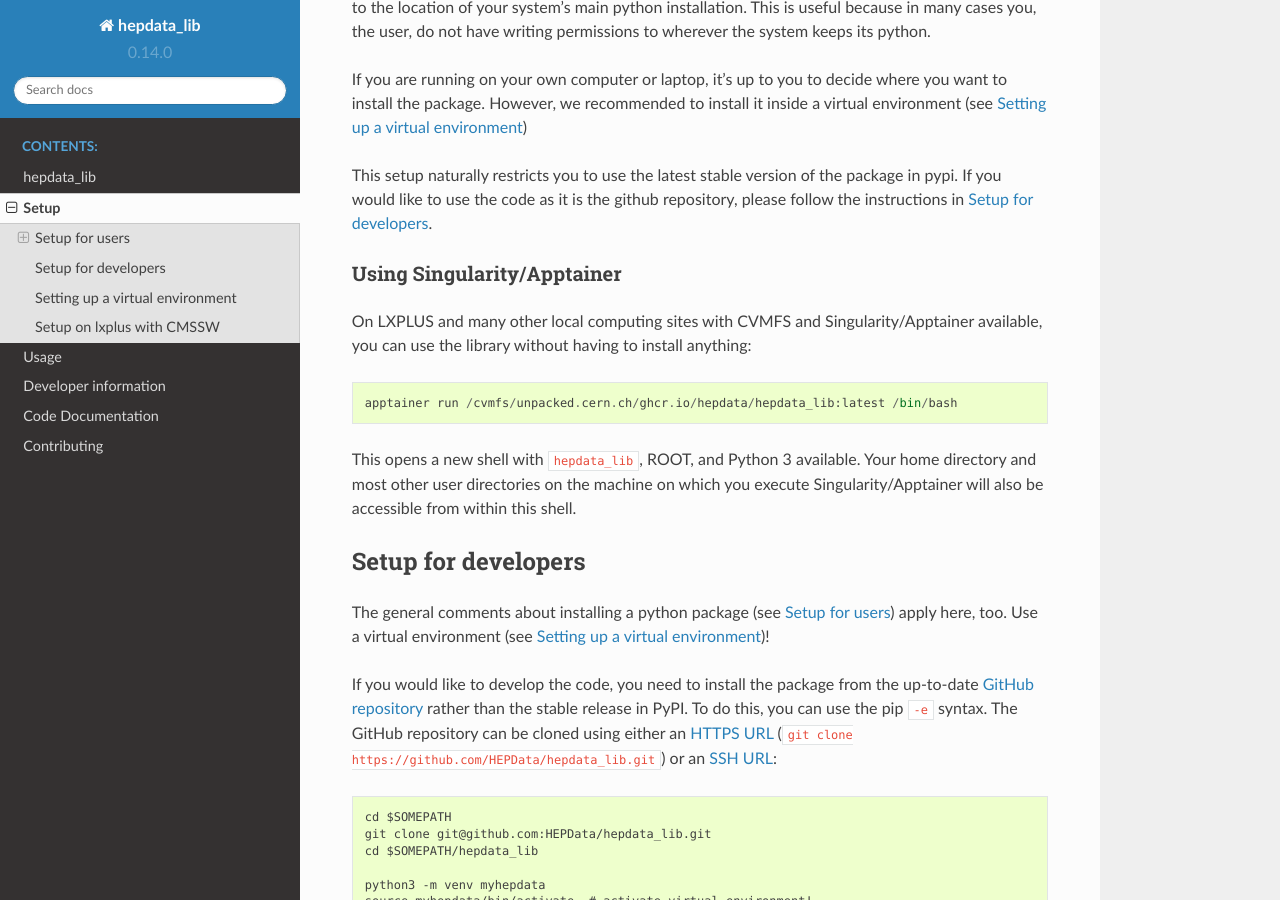
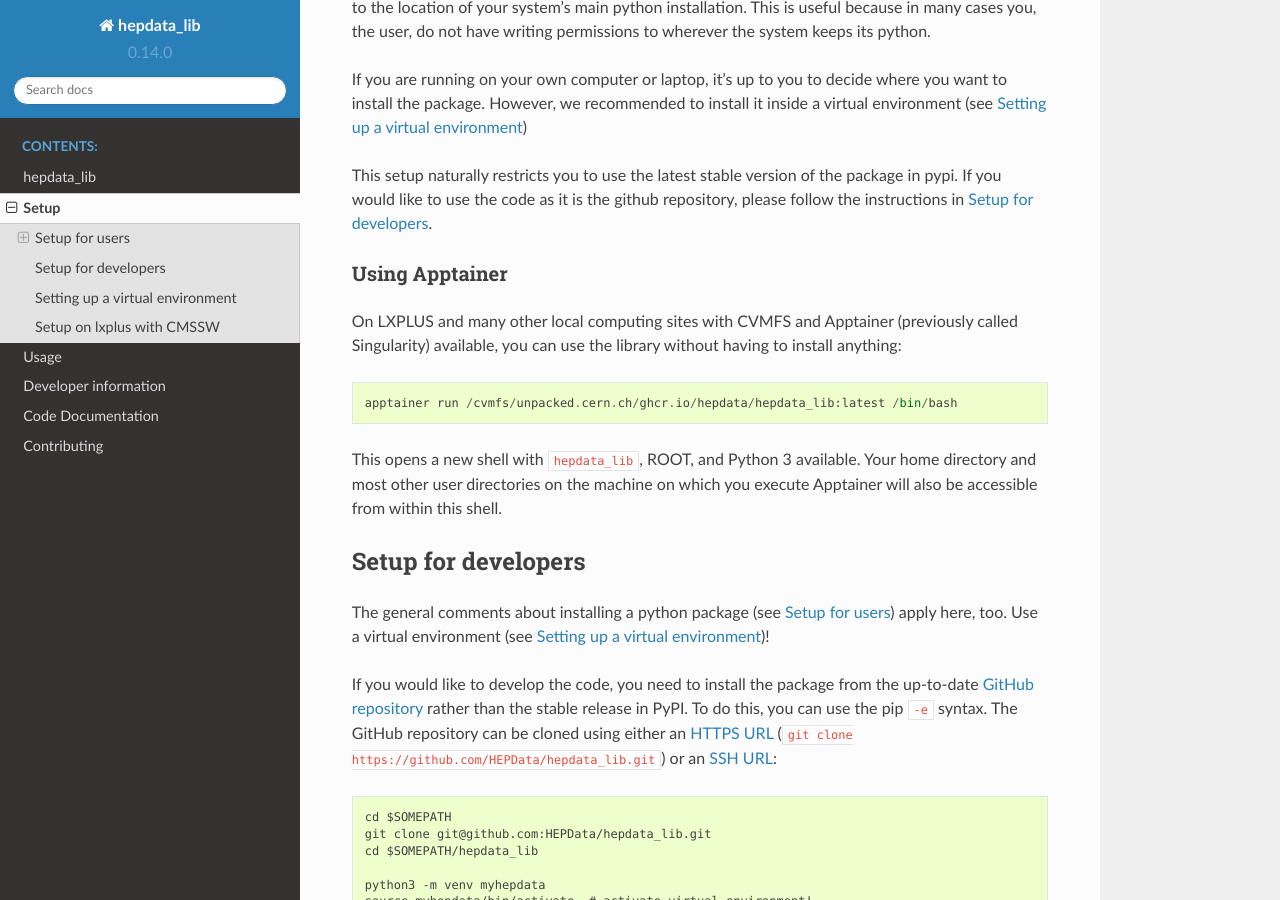
Before and after one commit to HEPData/hepdata_lib, a Sphinx documentation site: the page built from docs/setup.rst, in a window 1280 px wide and 900 px high, scrolled down 435 px. Built offline with Sphinx 7.4.7 and the Read the Docs theme 2.0.0, drawn with Linux system fonts in a browser that asks for light colours; some of the changed text lies outside the part shown.

Commit message:
Update docs to use Apptainer instead of Singularity (#244)

```diff
--- a/docs/setup.rst
+++ b/docs/setup.rst
@@ -22,17 +22,17 @@ If you are running on your own computer or laptop, it's up to you to decide wher
 
 This setup naturally restricts you to use the latest stable version of the package in pypi. If you would like to use the code as it is the github repository, please follow the instructions in :ref:`sec-setup-developers`.
 
-Using Singularity/Apptainer
+Using Apptainer
 +++++++++++++++++++++++++++++++
 
-On LXPLUS and many other local computing sites with CVMFS and Singularity/Apptainer available, you can use the library without having to install anything:
+On LXPLUS and many other local computing sites with CVMFS and Apptainer (previously called Singularity) available, you can use the library without having to install anything:
 
 ::
 
     apptainer run /cvmfs/unpacked.cern.ch/ghcr.io/hepdata/hepdata_lib:latest /bin/bash
 
 This opens a new shell with ``hepdata_lib``, ROOT, and Python 3 available.
-Your home directory and most other user directories on the machine on which you execute Singularity/Apptainer will also be accessible from within this shell.
+Your home directory and most other user directories on the machine on which you execute Apptainer will also be accessible from within this shell.
 
 
 .. _sec-setup-developers:
@@ -119,7 +119,7 @@ After running ``cmsenv``, you can check the installed version as follows:
 
 (mind the use of ``hepdata-lib`` above, when importing, the package is still
 called ``hepdata_lib``). If the version is significantly older than the one
-on PyPI_, please use the Singularity/Apptainer container as described at
+on PyPI_, please use the Apptainer container as described at
 :ref:`sec-setup-users` above.
 
 .. _cmsdist: https://github.com/cms-sw/cmsdist/
```
Also changed, not shown: README.md (+4 -4 lines).
